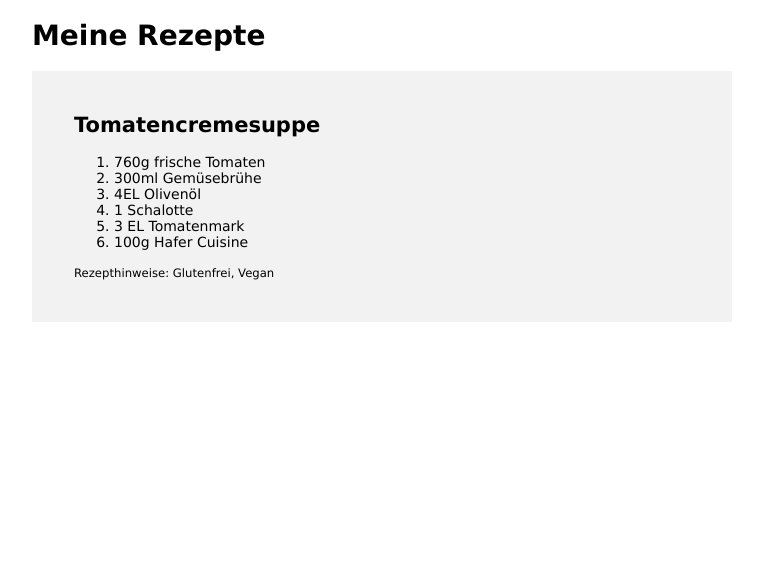
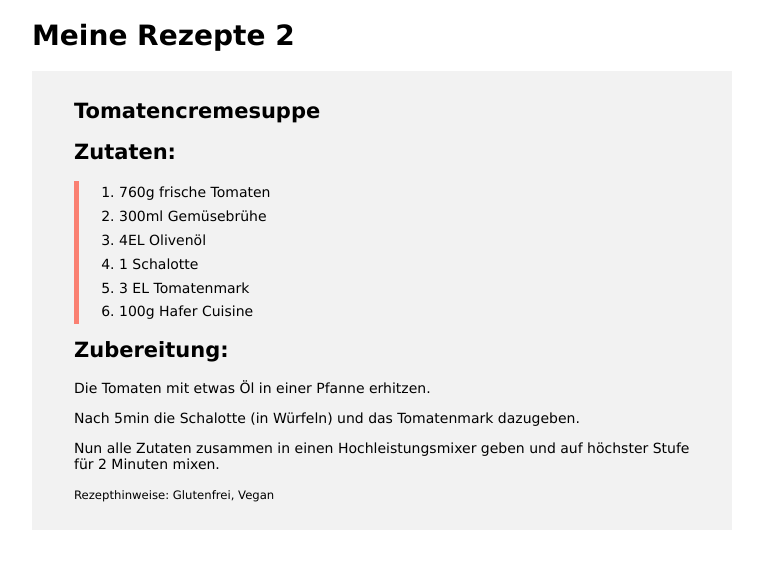
Before and after one commit to LinkedInLearning/web-components-3055736, a website built with Parcel: page index.html in a window 1280 px wide. Shown: the whole page, without its empty margins (258-1021 px from the left). Built offline with nearby package versions, Linux system fonts and the light colour scheme.

Commit message:
continuation

```diff
--- a/index.html
+++ b/index.html
@@ -7,7 +7,7 @@
       name="viewport"
       content="width=device-width, initial-scale=1.0"
     />
-    <title>My favorite Recipes</title>
+    <title>Meine Lieblingsrezepte</title>
 
     <style>
       .recipes {
@@ -16,21 +16,30 @@
       }
 
       .recipe {
-        padding: 3em;
+        padding: 2em 3em;
         background-color: #f2f2f2;
+        margin-bottom: 2em;
       }
       .recipe :first-child {
         margin-top: 0;
+      }
+      .recipe .ingredients-list {
+        border-left: 5px solid salmon;
+        line-height: 1.7;
       }
     </style>
   </head>
   <body>
     <div class="recipes">
-      <h1>Meine Rezepte</h1>
+      <h1>
+        Meine Rezepte <span id="recipeCounter">2</span>
+      </h1>
       <article class="recipe">
         <h1>Tomatencremesuppe</h1>
 
-        <ol>
+        <section>
+          <h2>Zutaten:</h2>
+          <ol class="ingredients-list">
             <li>760g frische Tomaten</li>
             <li>300ml Gemüsebrühe</li>
             <li>4EL Olivenöl</li>
@@ -38,8 +47,26 @@
             <li>3 EL Tomatenmark</li>
             <li>100g Hafer Cuisine</li>
           </ol>
+        </section>
 
-        <p></p>
+        <section>
+          <h2>Zubereitung:</h2>
+          <p>
+            Die Tomaten mit etwas Öl in einer Pfanne
+            erhitzen.
+          </p>
+
+          <p>
+            Nach 5min die Schalotte (in Würfeln) und das
+            Tomatenmark dazugeben.
+          </p>
+
+          <p>
+            Nun alle Zutaten zusammen in einen
+            Hochleistungsmixer geben und auf höchster Stufe
+            für 2 Minuten mixen.
+          </p>
+        </section>
 
         <footer>
           <small>Rezepthinweise: Glutenfrei, Vegan</small>
```
Lines whose indentation alone changed are shown as unchanged.
